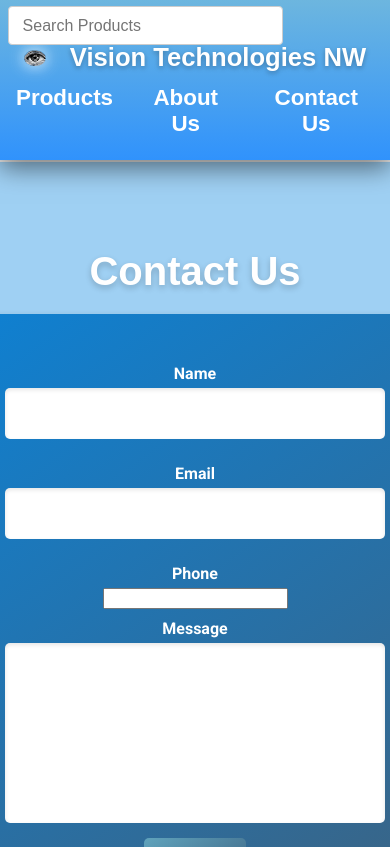
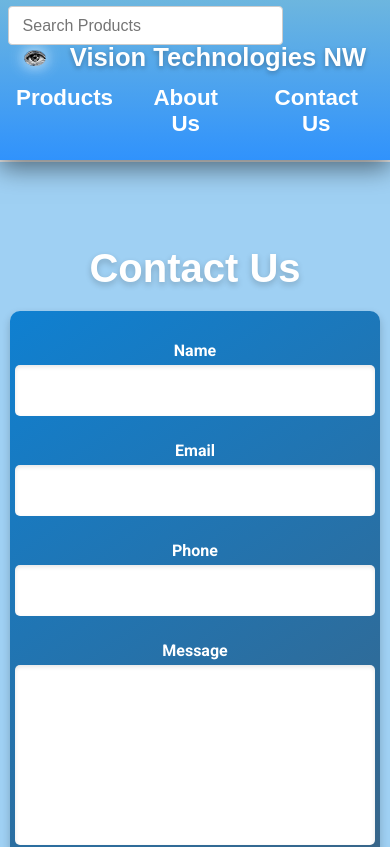
Before and after one commit to ethanfeiges/vision-technologies, a React (Create React App) app: page /contact in a window 390 px wide. Shown: the top 847 px of the page. Built offline with nearby package versions, Linux system fonts and the light colour scheme.

Commit message:
Made contact page mobile-compatible

```diff
--- a/src/routes/ContactUs.css
+++ b/src/routes/ContactUs.css
@@ -1,3 +1,4 @@
+/* General Page Container Styles */
 .page-container {
   display: flex;
   flex-direction: column;
@@ -10,12 +11,14 @@
   box-sizing: border-box;
 }
 
+/* Page Title Styles */
 .page-title {
   font-size: 2.5rem;
   margin-bottom: 20px;
   color: white;
 }
 
+/* Form Container Styles */
 .form-container {
   display: flex;
   flex-direction: column;
@@ -27,6 +30,8 @@
   box-shadow: 0 4px 8px rgba(0, 0, 0, 0.2);
   max-width: 500px;
   width: 100%;
+  box-sizing: border-box;
+  /* Ensure padding and borders are included in the width */
   transition: transform 0.3s ease;
 }
 
@@ -81,6 +86,29 @@
   height: 150px;
 }
 
+/* Popup Notification Styles */
+.popup {
+  position: absolute;
+  top: 100px;
+  right: 50px;
+  background-color: #60a3bc;
+  color: white;
+  padding: 20px 30px;
+  border-radius: 10px;
+  box-shadow: 0 6px 12px rgba(0, 0, 0, 0.3);
+  opacity: 0;
+  transform: translateY(-20px);
+  z-index: 1000;
+  max-width: 300px;
+  font-size: 1.3rem;
+  transition: top 0.3s ease, right 0.3s ease, opacity 0.3s ease;
+}
+
+.popup.show {
+  animation: fadeInDown 0.5s ease forwards;
+}
+
+/* Keyframe Animations */
 @keyframes fadeInDown {
   0% {
     opacity: 0;
@@ -113,95 +141,42 @@
   }
 }
 
-.popup {
-  position: absolute;
-  top: 100px;
-  right: 50px;
-  background-color: #60a3bc;
-  color: white;
-  padding: 20px 30px;
-  border-radius: 10px;
-  box-shadow: 0 6px 12px rgba(0, 0, 0, 0.3);
-  opacity: 0;
-  transform: translateY(-20px);
-  animation: fadeOutUp 0.3s ease forwards;
-  z-index: 1000;
-  max-width: 300px;
-  font-size: 1.3rem;
-  transition: top 0.3s ease, right 0.3s ease;
-}
-
-@keyframes fadeInDown {
-  0% {
-    opacity: 0;
-    transform: translateY(-20px);
-  }
-
-  50% {
-    transform: translateY(10px);
-  }
-
-  100% {
-    opacity: 1;
-    transform: translateY(0);
-  }
-}
-
-@keyframes fadeOutUp {
-  0% {
-    opacity: 1;
-    transform: translateY(0);
-  }
-
-  50% {
-    transform: translateY(10px);
-  }
-
-  100% {
-    opacity: 0;
-    transform: translateY(-20px);
-  }
-}
-
-.popup.show {
-  animation: fadeInDown 0.5s ease forwards;
-}
-
+/* Responsive Styles */
 @media (max-width: 1200px) {
   .popup {
     top: 130px;
-    /* Adjust top position for medium screens */
     right: 30px;
-    /* Adjust right position for medium screens */
   }
 }
 
 @media (max-width: 768px) {
   .popup {
     top: 250px;
-    /* Adjust top position for smaller screens */
     right: 20px;
-    /* Adjust right position for smaller screens */
     max-width: 250px;
-    /* Reduce width for smaller screens */
     font-size: 1.1rem;
-    /* Reduce font size for smaller screens */
   }
 }
 
 @media (max-width: 480px) {
   .popup {
     top: 500px;
-    /* Position the popup closer to the top for very small screens */
     right: 10px;
-    /* Position the popup closer to the right for very small screens */
-    max-width: 200px;
-    /* Further reduce width for very small screens */
+    max-width: 300px;
     font-size: 1rem;
-    /* Further reduce font size for very small screens */
+  }
+
+  .page-container {
+    padding: 10px;
+    /* Adjust padding for smaller screens */
+  }
+
+  .form-container {
+    max-width: 100%;
+    /* Ensure the form fits within the viewport width */
+    width: 100%;
+    /* Ensure the form width is 100% of its container */
+    padding: 20px;
+    /* Adjust padding for smaller screens */
   }
 }
-
-.popup.show {
-  animation: fadeInDown 0.5s ease forwards;
-}
--- a/src/routes/ContactUs.js
+++ b/src/routes/ContactUs.js
@@ -14,7 +14,7 @@ const ContactUs = () => {
   const showPopup = () => {
     setPopupVisible(true);
     setTimeout(() => {
-    setPopupVisible(false);
+      setPopupVisible(false);
     }, 3000);
   };
 
@@ -35,16 +35,31 @@ const ContactUs = () => {
       );
   };
 
+  const formatPhoneNumber = (value) => {
+    const phoneNumber = value.replace(/[^\d]/g, '');
+    const phoneNumberLength = phoneNumber.length;
+    if (phoneNumberLength < 4) return phoneNumber;
+    if (phoneNumberLength < 7) {
+      return `${phoneNumber.slice(0, 3)}-${phoneNumber.slice(3)}`;
+    }
+    return `${phoneNumber.slice(0, 3)}-${phoneNumber.slice(3, 6)}-${phoneNumber.slice(6, 10)}`;
+  };
+
+  const handlePhoneChange = (e) => {
+    const formattedPhoneNumber = formatPhoneNumber(e.target.value);
+    e.target.value = formattedPhoneNumber;
+  };
+
   return (
     <div className="page-container">
       <h1 className="page-title">Contact Us</h1>
-      <form ref={form} onSubmit={sendEmail} className="form-container">
+      <form ref={form} onSubmit={handleSubmit} className="form-container">
         <label>Name</label>
         <input type="text" name="user_name" />
         <label>Email</label>
         <input type="email" name="user_email" />
         <label>Phone</label>
-        <input type="phone" name="user_phone" />
+        <input type="text" name="user_phone" onChange={handlePhoneChange} maxLength="12" />
         <label>Message</label>
         <textarea name="message" />
         <input type="submit" value="Send" />
```
